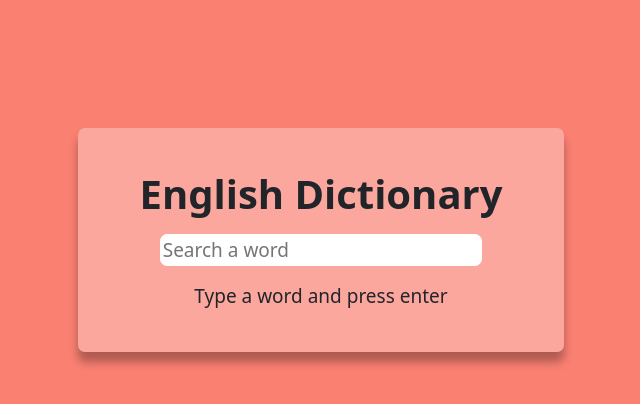
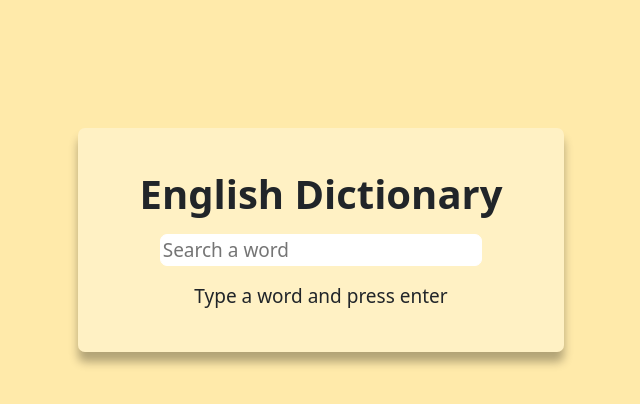
Before and after one commit to boubacar26/english-dictionary, a plain HTML site: page index.html in a window 1280 px wide. Shown: the whole page, without its empty margins (319-959 px from the left). Drawn offline with nearby package versions, Linux system fonts and the light colour scheme.

Commit message:
Background color change

```diff
--- a/style.css
+++ b/style.css
@@ -1,5 +1,5 @@
 body{
-    background-color: salmon;
+    background-color: #ffeaaa;
 }
 
 .container{
```
